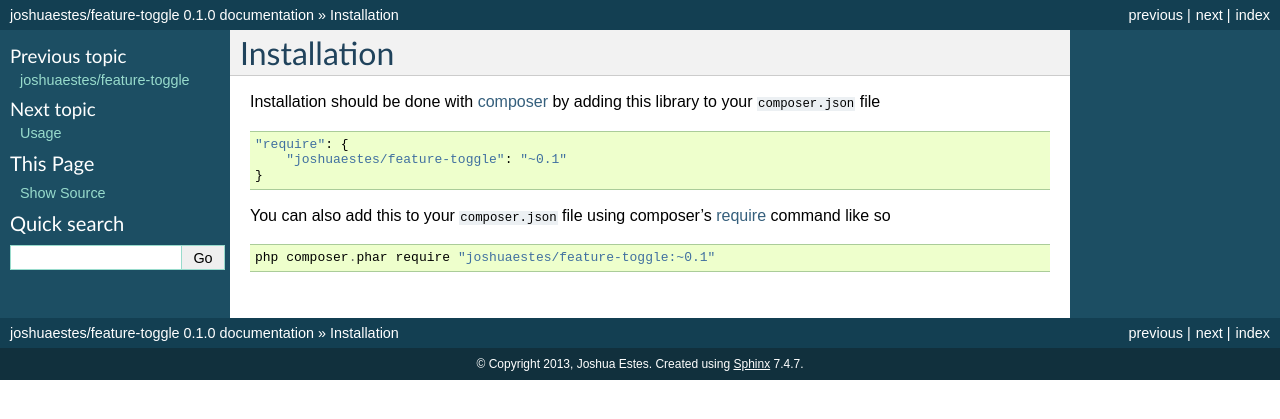
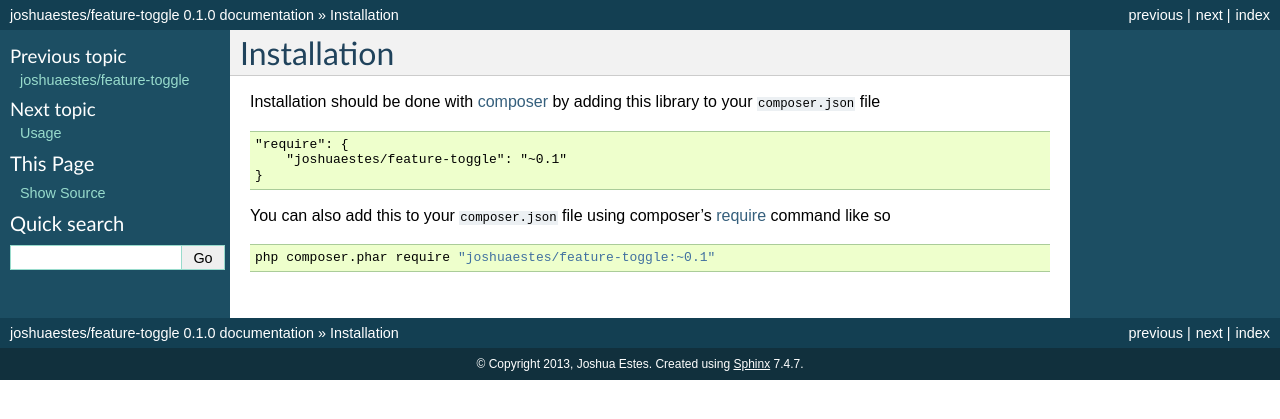
Before and after one commit to JoshuaEstes/FeatureToggle, a Sphinx documentation site: the page built from docs/installation.rst, in a window 1280 px wide. Shown: the top 419 px of the page. Built offline with Sphinx 7.4.7, drawn with Linux system fonts in a browser that asks for light colours; pages that are not in the unit, such as notebooks, are missing from menus.

Commit message:
updated docs

```diff
--- a/docs/installation.rst
+++ b/docs/installation.rst
@@ -3,7 +3,7 @@
 
 Installation should be done with `composer <http://getcomposer.org/>`_ by adding this library to your ``composer.json`` file
 
-.. code::
+.. code-block:: text
 
     "require": {
         "joshuaestes/feature-toggle": "~0.1"
@@ -11,6 +11,6 @@
 
 You can also add this to your ``composer.json`` file using composer's `require <http://getcomposer.org/doc/03-cli.md#require>`_ command like so
 
-.. code::
+.. code-block:: bash
 
     php composer.phar require "joshuaestes/feature-toggle:~0.1"
--- a/docs/usage.rst
+++ b/docs/usage.rst
@@ -3,7 +3,7 @@
 
 Using this library is fairly simple.
 
-.. code::
+.. code-block:: php
 
     use JoshuaEstes\Component\FeatureToggle\FeatureBuilder;
 
@@ -19,7 +19,7 @@
 By default the feature is disabled. You will need to enabled the
 feature. You are able to do this two different ways.
 
-.. code::
+.. code-block:: php
 
     use JoshuaEstes\Component\FeatureToggle\Toggle\FeatureToggleGeneric;
 
@@ -36,7 +36,7 @@
 This will now enabled the feature, when you call `isEnabled()` it will return `true`. The
 other way to enable a feature is like so:
 
-.. code::
+.. code-block:: php
 
     $feature = FeatureBuilder::create('enable_a_cool_new_feature')
         ->getFeature();
```
